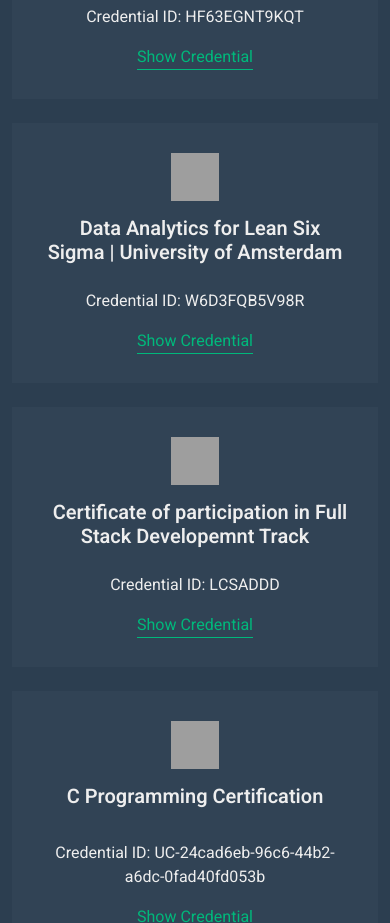
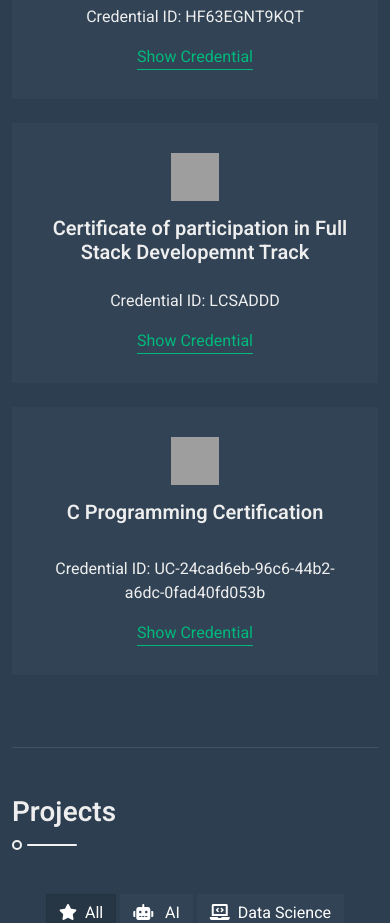
Before and after one commit to salah107/salah107.github.io, a plain HTML site: page index.html in a window 390 px wide. Shown: the part 4300-5223 px from the top of the page. Drawn offline with nearby package versions, Linux system fonts and the light colour scheme; grey boxes are pictures that could not be loaded.

Commit message:
Add files via upload

```diff
--- a/index.html
+++ b/index.html
@@ -53,7 +53,7 @@
                        <div>
                           <p> </p><br>
 
-                          <img width="150" src=" img\frame.png " alt="Image">
+                          <img width="150" src="img\frame.png" alt="Image">
                           <img width="50" src="img\Upwork logo.png" alt="Upwork QR", margin="20">
                           <p> </p><br>
                         </div>
@@ -275,18 +275,7 @@
                                     <a class="border-bottom border-primary text-decoration-none" href="https://www.coursera.org/account/accomplishments/certificate/HF63EGNT9KQT" target="_blank">Show Credential</a>
                                 </div>
                             </div>
-
                             <div class="col-md-6">
-                                <div class="service-item">
-                                    <img width="48" src="https://media-exp1.licdn.com/dms/image/C4E0BAQEfHBj_we-_kw/company-logo_100_100/0/1659945104460?e=1672272000&amp;v=beta&amp;t=G9-oA8tsETvDaosEJLyTZR84ctMiAUGPTCHPjo-TCqU" loading="lazy" height="48" alt="University of Amsterdam logo" id="ember110" class="ivm-view-attr__img--centered EntityPhoto-square-3  lazy-image ember-view">
-                                    <p></p>
-                                    <h5 class="font-weight-bold m-0">  &nbsp Data Analytics for Lean Six Sigma | University of Amsterdam </h5><br>
-                                    <p>Credential ID: W6D3FQB5V98R  </p>
-                                    <a class="border-bottom border-primary text-decoration-none" href="https://www.coursera.org/account/accomplishments/certificate/W6D3FQB5V98R" target="_blank">Show Credential</a>
-                                </div>
-                            </div>
-
-		            <div class="col-md-6">
                                 <div class="service-item">
                                     <img width="48" src="https://media-exp1.licdn.com/dms/image/C560BAQHiNYfm0YHKrg/company-logo_100_100/0/1656621848272?e=1671667200&amp;v=beta&amp;t=-sFtrJbCbaChgTi1JpsSoQBpoKqX1k0XXCPJa9f5MB0" loading="lazy" height="48" alt="Udacity logo" id="ember111" class="ivm-view-attr__img--centered EntityPhoto-square-3  lazy-image ember-view">
                                     <p></p>
@@ -295,7 +284,6 @@
                                     <a class="border-bottom border-primary text-decoration-none" href="https://drive.google.com/file/d/1sqtQZJUCBkO2V59onlcuAtIbSs--sjt2/view" target="_blank">Show Credential</a>
                                 </div>
                             </div>
-
                             <div class="col-md-6">
                                 <div class="service-item">
                                     <img width="48" src="https://media-exp1.licdn.com/dms/image/C4D0BAQH18NWMLNy-Ow/company-logo_100_100/0/1544650207383?e=1671667200&amp;v=beta&amp;t=X-CYZqwn8p7RErTVHh0deDVoCmdtxvZxGoLpgcoEn7I" loading="lazy" height="48" alt="OpenClassrooms logo" id="ember421" class="ivm-view-attr__img--centered EntityPhoto-square-3  lazy-image ember-view">
```
